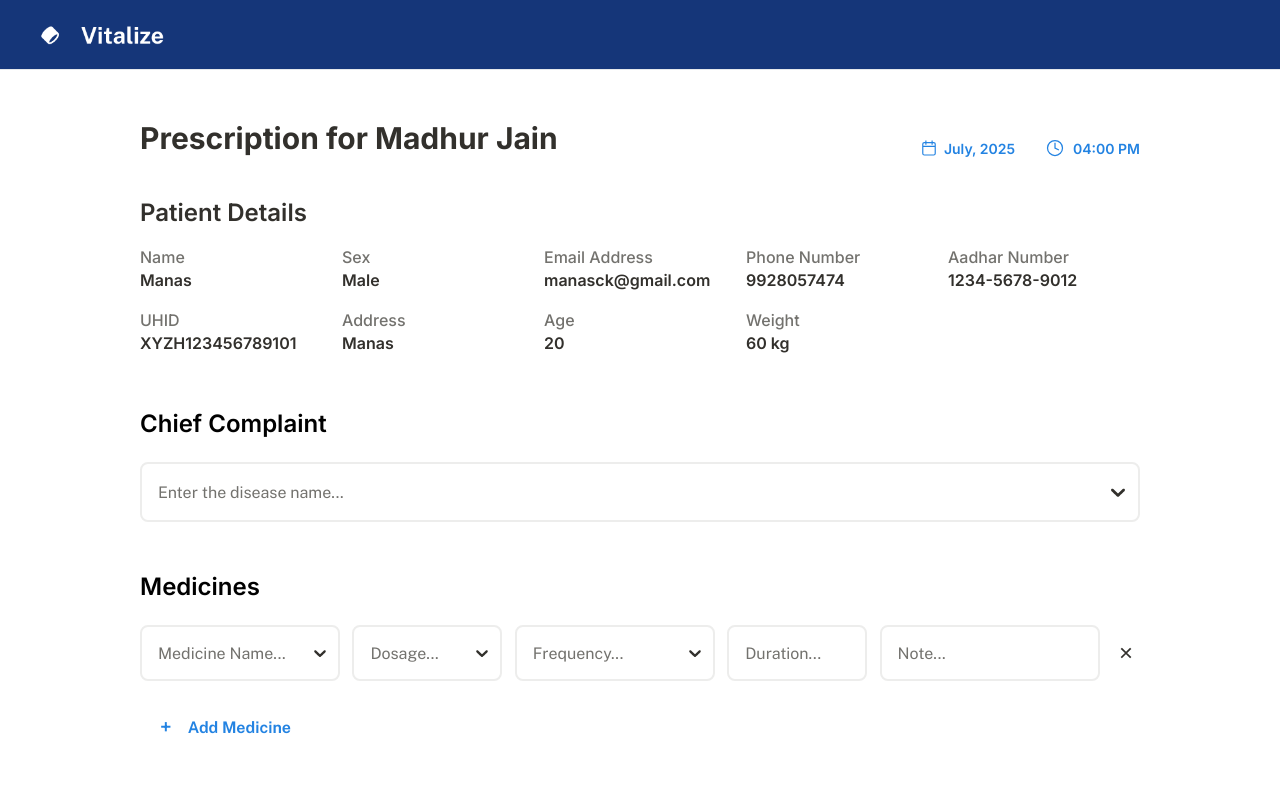
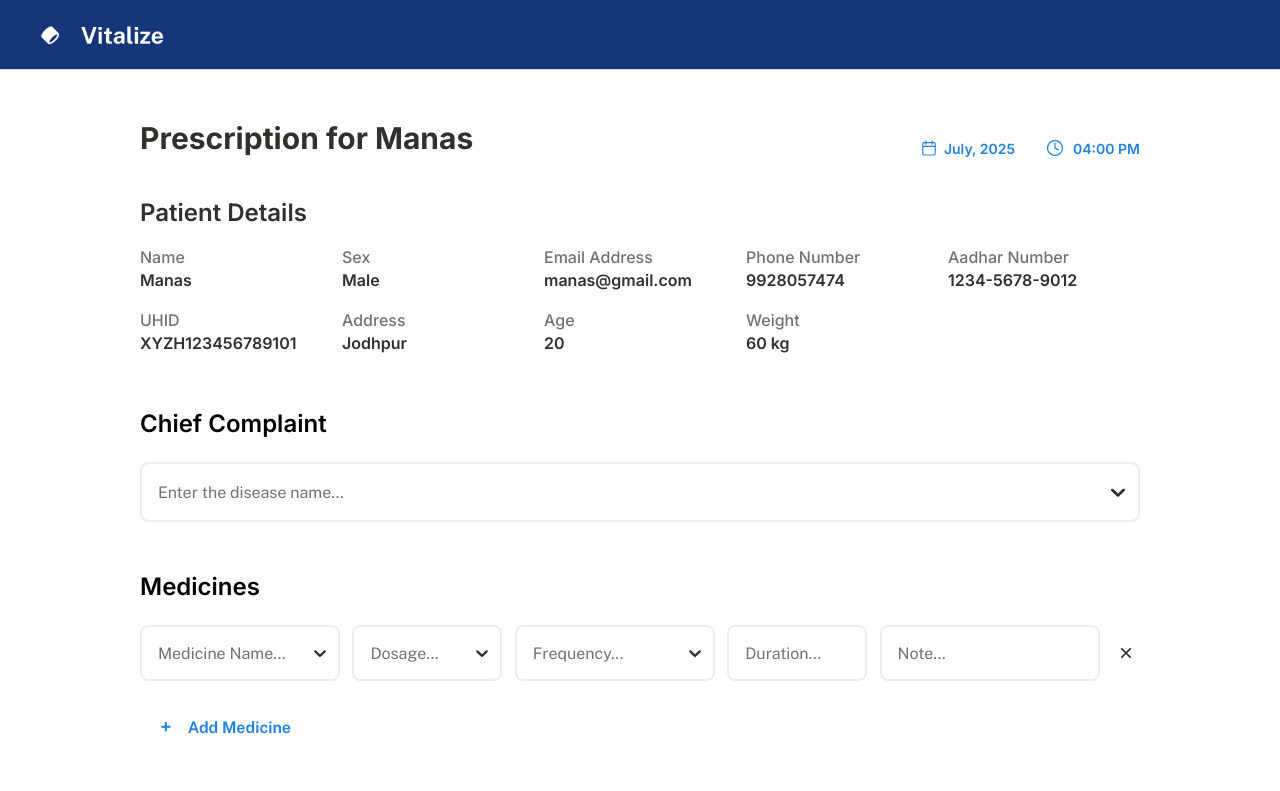
Before and after one commit to ManasChoudhary-01/HealthcarePortal, a React (Vite) app: page /prescription/1 in a window 1280 px wide. Shown: the top 791 px of the page. Built offline with nearby package versions, Linux system fonts and the light colour scheme; no server answers.

Commit message:
feat: fetch patient details in PrescriptionForm and update displayed information; clean up Queue component imports

```diff
--- a/src/components/Prescription/Form/Form.jsx
+++ b/src/components/Prescription/Form/Form.jsx
@@ -1,6 +1,7 @@
-import React, { useState } from "react";
+import React, { useState, useEffect } from "react";
 import styles from "./form.module.scss";
 import Navbar from "../../Header/Navbar";
+import { useParams } from "react-router-dom";
 
 import { Formik, Field, Form, ErrorMessage, FieldArray } from "formik";
 import * as Yup from "yup";
@@ -12,6 +13,8 @@ import cross from "../../../assets/Form/cross.svg";
 export default function PrescriptionForm({ onSubmitData }) {
 
     const [isSubmitting, setIsSubmitting] = useState(false);
+    const { patientId } = useParams();
+    const [patientData, setPatientData] = useState(null);
 
     const initialValues = {
         complaint: [],
@@ -81,6 +84,28 @@ export default function PrescriptionForm({ onSubmitData }) {
         ],
     };
 
+    useEffect(() => {
+    const fetchPatientDetails = async () => {
+       const token = "eyJhbGciOiJIUzI1NiIsInR5cCI6IkpXVCJ9.eyJ1c2VySWQiOjIsIm9jY3VwYXRpb24iOnsib2NjdXBhdGlvbiI6IkRPQ1RPUiIsImlkIjoxLCJob3NwaXRhbHMiOlsxXX0sImlhdCI6MTc1MzIxOTMxMCwiZXhwIjoxNzUzMzA1NzEwfQ.XN-HLMtlVgUUHlwiUvzIU_x7KZgp4AEgjV4uGc9p5GI";
+
+      try {
+        const response = await axios.get(`https://vitalize.strangled.net/api/patient/${patientId}`, {
+          headers: {
+            "Content-Type": "application/json",
+            Authorization: `Bearer ${token}`,
+          },
+        });
+
+        setPatientData(response.data);
+        console.log("Patient details fetched successfully:", response.data);
+      } catch (error) {
+        console.error("Error fetching patient details:", error);
+      }
+    };
+
+    if (patientId) fetchPatientDetails();
+  }, [patientId]);
+
     const handleFormSubmit = async (values, { resetForm }) => {
         setIsSubmitting(true);
         // onSubmitData(values);
@@ -114,7 +139,7 @@ export default function PrescriptionForm({ onSubmitData }) {
 
             <div className={styles.patientDetails}>
                 <div className={styles.header}>
-                    <h2>Prescription for Madhur Jain</h2>
+                    <h2>Prescription for {patientData?.profile?.firstName || "Manas"}</h2>
                     <div className={styles.right}>
                         <p><svg width="14" height="16" viewBox="0 0 18 20" fill="none" xmlns="http://www.w3.org/2000/svg">
                             <path d="M17 8V5C17 3.89543 16.1046 3 15 3H3C1.89543 3 1 3.89543 1 5V8M17 8V17C17 18.1046 16.1046 19 15 19H3C1.89543 19 1 18.1046 1 17V8M17 8H1M5 1V5M13 1V5" stroke="#2383E2" stroke-width="1.5" stroke-linecap="square" />
@@ -129,31 +154,31 @@ export default function PrescriptionForm({ onSubmitData }) {
                 <div className={styles.details}>
                     <div className={styles.detail}>
                         <span className={styles.label}>Name</span>
-                        <span className={styles.value}>Manas</span>
+                        <span className={styles.value}>{patientData?.profile?.firstName} {patientData?.profile?.lastName || "Manas"}</span>
                     </div>
                     <div className={styles.detail}>
                         <span className={styles.label}>Sex</span>
-                        <span className={styles.value}>Male</span>
+                        <span className={styles.value}>{patientData?.profile?.gender || "Male"}</span>
                     </div>
                     <div className={styles.detail}>
                         <span className={styles.label}>Email Address</span>
-                        <span className={styles.value}>manasck@gmail.com</span>
+                        <span className={styles.value}>{patientData?.profile?.user?.email || "manas@gmail.com"}</span>
                     </div>
                     <div className={styles.detail}>
                         <span className={styles.label}>Phone Number</span>
-                        <span className={styles.value}>9928057474</span>
+                        <span className={styles.value}>{patientData?.profile?.user?.phoneNumber || "9928057474"}</span>
                     </div>
                     <div className={styles.detail}>
                         <span className={styles.label}>Aadhar Number</span>
-                        <span className={styles.value}>1234-5678-9012</span>
+                        <span className={styles.value}>{patientData?.aadharNumber || "1234-5678-9012"}</span>
                     </div>
                     <div className={styles.detail}>
                         <span className={styles.label}>UHID</span>
-                        <span className={styles.value}>XYZH123456789101</span>
+                        <span className={styles.value}>{patientData?.uhid || "XYZH123456789101"}</span>
                     </div>
                     <div className={styles.detail}>
                         <span className={styles.label}>Address</span>
-                        <span className={styles.value}>Manas</span>
+                        <span className={styles.value}>{patientData?.profile?.address || "Jodhpur"}</span>
                     </div>
                     <div className={styles.detail}>
                         <span className={styles.label}>Age</span>
--- a/src/components/Reception/Queue/Queue.jsx
+++ b/src/components/Reception/Queue/Queue.jsx
@@ -1,12 +1,11 @@
 import React, { useState, useEffect } from "react";
 import styles from "./queue.module.scss";
 import Navbar from "../../Header/Navbar";
-import { Link, Navigate } from "react-router-dom";
+import { Link } from "react-router-dom";
 
 export default function Queue() {
 
     const [facts, setFacts] = useState([]);
-    const [listening, setListening] = useState(false);
     const [totalPatients, setTotalPatients] = useState(0);
 
     useEffect(() => {
```
